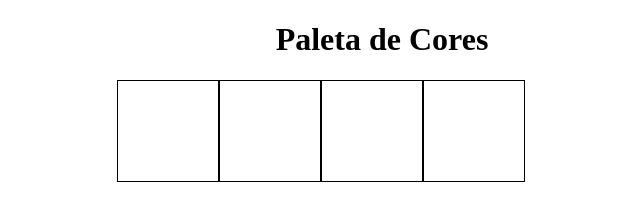
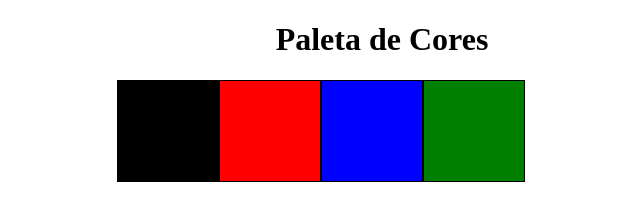
Before and after one commit to AlessandroFMello/Project-Pixels-Art, a website: page index.html in a window 1280 px wide. Shown: the top 220 px of the page, without its empty margins (258-898 px from the left). Drawn offline with Linux system fonts and the light colour scheme.

Commit message:
adiciona cada uma das cores na paleta via css

```diff
--- a/styles/style.css
+++ b/styles/style.css
@@ -1,6 +1,7 @@
 * {
   background-color: white;
 }
+
 .color {
   border-width: 1px;
   border-style: solid;
@@ -10,6 +11,14 @@
   float: left;
 }
 
+#black {
+  background-color: black;
+}
+
+#blue {
+  background-color: blue;
+}
+
 #color-pallete {
   width: 100%;
   height: 102px;
@@ -17,6 +26,14 @@
   padding-right: 29%;
 }
 
+#green {
+  background-color: green;
+}
+
+#red {
+  background-color: red;
+}
+
 #title {
   text-align: center;
 }
```
Also changed, not shown: cypress/screenshots/project.spec.js/2 - Adicione à página uma paleta de quatro cores distintas -- A paleta de cores deve ser um elemento com `id` denominado `color-palette` (failed).png, cypress/screenshots/project.spec.js/2 - Adicione à página uma paleta de quatro cores distintas -- Verifica se a paleta de cores está posicionada abaixo do título 'Paleta de Cores' (failed).png (added), cypress/screenshots/project.spec.js/4 - Adicione à página um quadro de pixels, com 25 pixels -- Verifica se cada pixel individual dentro do quadro possui a `classe` denominada `pixel` (failed).png (added), cypress/screenshots/project.spec.js/4 - Adicione à página um quadro de pixels, com 25 pixels -- Verifica se o quadro de pixels possui o `id` denominado `pixel-board` (failed).png (added).
